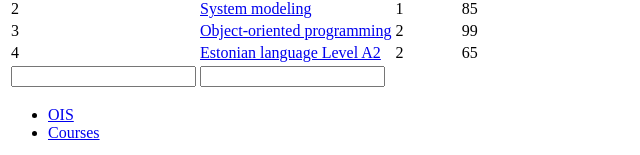
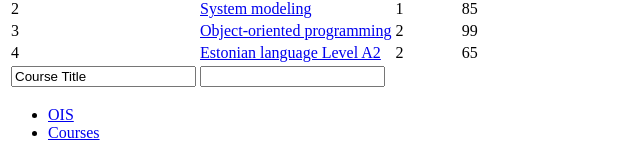
Before and after one commit to irenerus/lab02_web, a plain HTML site: page index.html in a window 1280 px wide. Shown: the part 781-936 px from the top of the page, 0-640 px from the left. Drawn offline with Linux system fonts and the light colour scheme.

Commit message:
Update index.html

```diff
--- a/index.html
+++ b/index.html
@@ -75,7 +75,7 @@
        <tfoot>
          <tr>
           <form action="/action_page.php" method="post">
-          <td><input type="text" name="course"></td>
+          <td><input type="text" name="course" value="Course Title"></td>
           <td><input type="text" name="grade"></td>
           <input type="submit" value="Submit">
          </tr>
```
